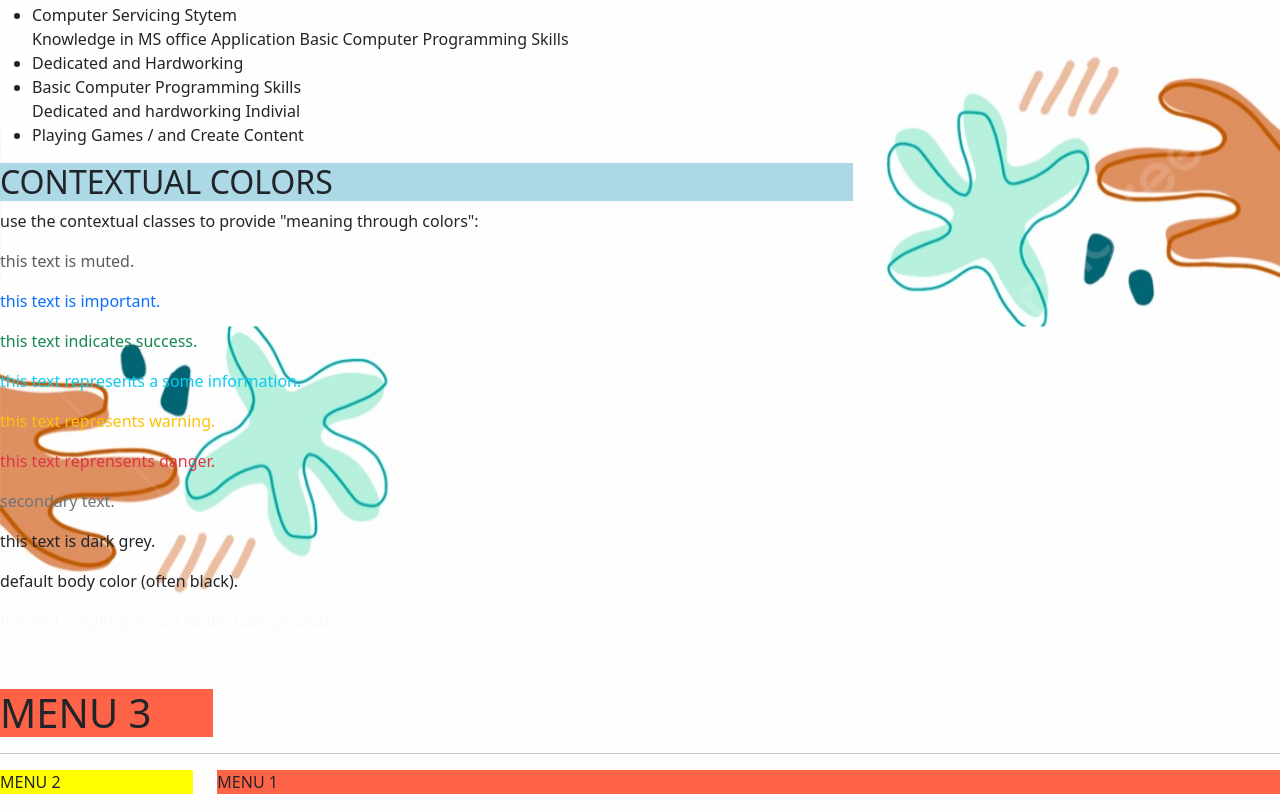
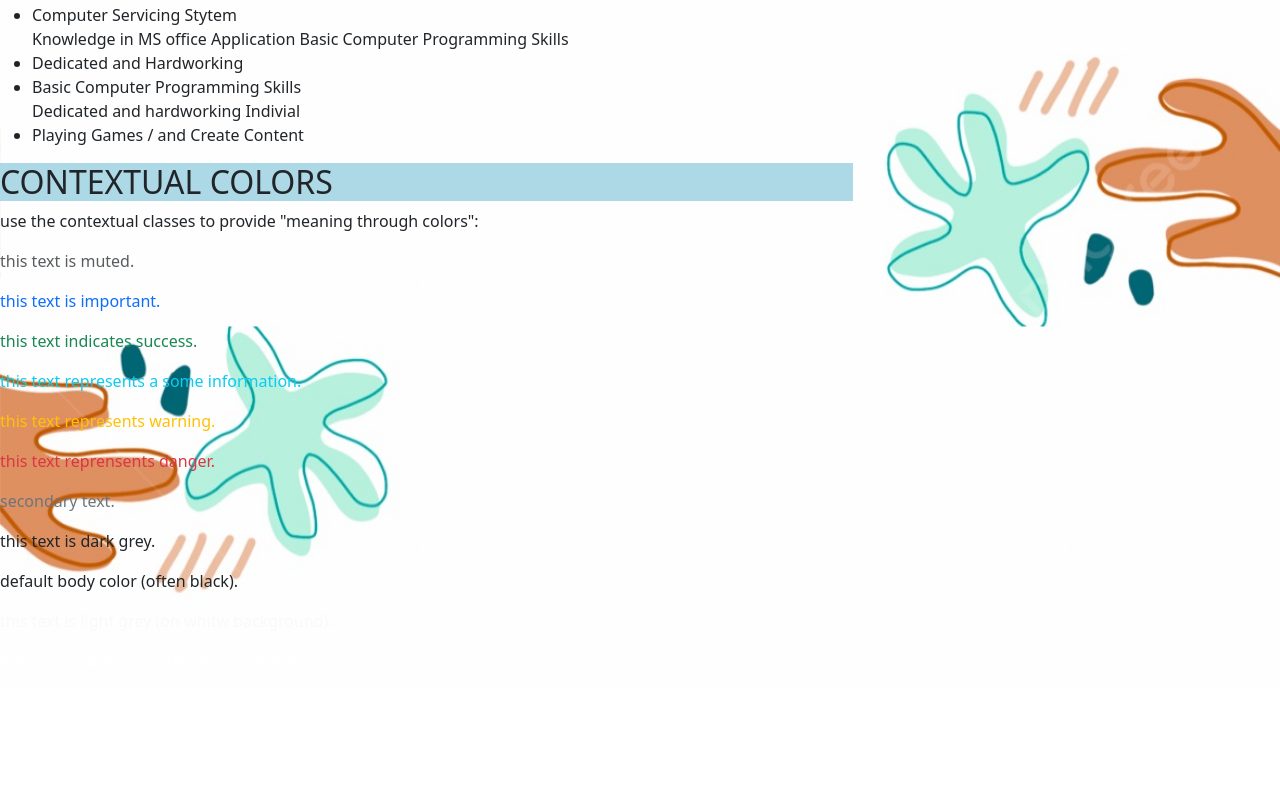
Before and after one commit to Markieee17/websitekoto, a plain HTML site: page index.html in a window 1280 px wide. Shown: the part 1504-2314 px from the top of the page. After the commit the page ends 2193 px from the top, so only its background shows below. Drawn offline with Linux system fonts and the light colour scheme.

Commit message:
Update index.html
Signed-off-by: Markieee17 <169012137+Markieee17@users.noreply.github.com>

```diff
--- a/index.html
+++ b/index.html
@@ -104,23 +104,6 @@ body{
  <p class="text-light"> this text is light grey (on whitw background).</p>
  <p class="text-white"> this text is white (on white background).</p>
    </div>
-   <div class="col-sm-2"> <h1 style="background-color: TOMATO"> MENU 3</h1> </div>
- </div>
- <hr>
-
-
-
-
-  <div class="row">
-      <div class="col-sm-2"> <p style="background-color:YELLOW"> MENU 2 </p> </div>
-	  <div class="col-sm-10"> <p style="background-color:TOMATO"> MENU 1</p> </div>
-
-
-
-
-
-
-
 
 
 </body>
```
